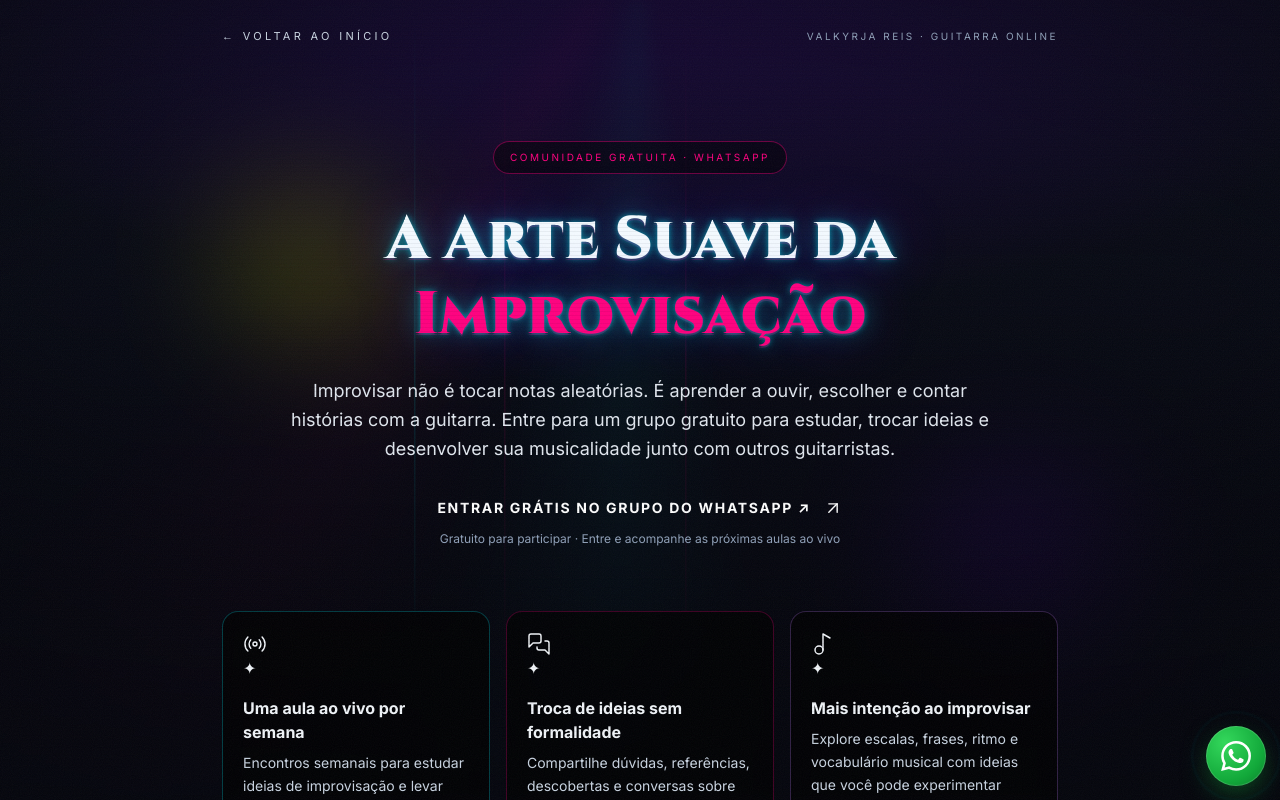
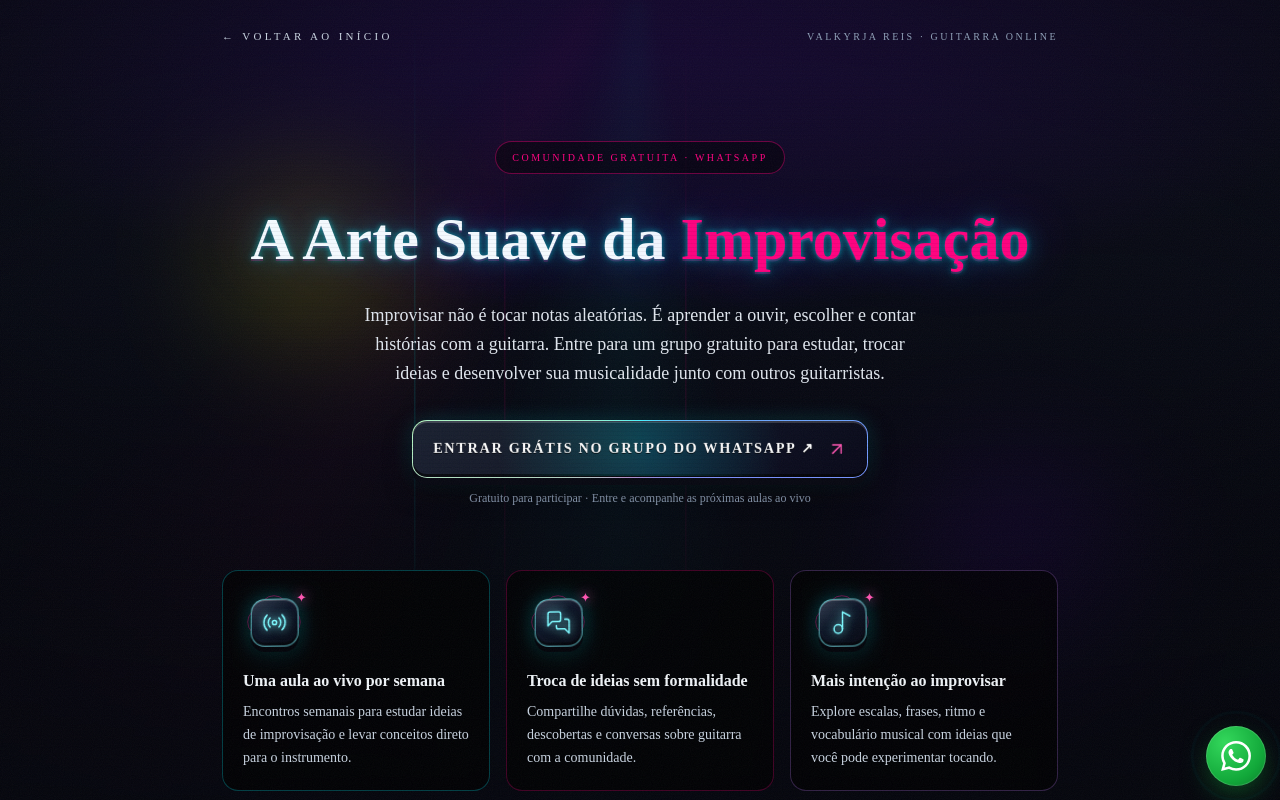
Before and after one commit to henriquefelix8920/77777, a React (Vite) app: page /curso-improviso-na-pentatonica in a window 1280 px wide. Shown: the top 800 px of the page. Built offline with nearby package versions, Linux system fonts and the light colour scheme.

Commit message:
Add cinematic 3D spotlight controls and switch site typography to editorial Bodoni

```diff
--- a/src/index.css
+++ b/src/index.css
@@ -12,8 +12,8 @@
   --color-neon-magenta: #ff007f;
   --color-neon-violet: #7000ff;
   --color-neon-yellow: #ffee00;
-  --font-display: "Cinzel", "Times New Roman", serif;
-  --font-body: "Inter", system-ui, sans-serif;
+  --font-display: "Bodoni Moda", "Bodoni MT", "Didot", serif;
+  --font-body: "Bodoni Moda", "Bodoni MT", "Didot", serif;
 }
 
 :root {
@@ -398,3 +398,150 @@ body {
   opacity: 0;
 }
 .animate-string-vibe { animation: stringVibe 3.4s ease-in-out infinite; }
+
+
+/* ============================================================
+   CINE UI — depth, lens light, tactile 3D and neon glass
+   Inspirado em padrões de spotlight/glow e botões 3D do 21st.dev.
+   ============================================================ */
+.cinema-action {
+  isolation: isolate;
+  perspective: 900px;
+  transform: perspective(900px) rotateX(var(--tilt-x, 0deg)) rotateY(var(--tilt-y, 0deg)) translateY(0);
+  transform-style: preserve-3d;
+  min-height: 58px;
+  padding: 1.05rem 1.45rem;
+  border: 1px solid rgba(125, 249, 255, 0.58);
+  border-radius: 15px;
+  background:
+    linear-gradient(135deg, rgba(20, 27, 47, 0.98), rgba(6, 8, 19, 0.98)) padding-box,
+    conic-gradient(from var(--edge-angle, 0deg), #00f0ff, #7000ff 28%, #ff007f 58%, #ffef70 76%, #00f0ff) border-box;
+  box-shadow:
+    0 2px 0 rgba(255,255,255,.16) inset,
+    0 -3px 0 rgba(0,0,0,.65) inset,
+    0 7px 0 #070811,
+    0 12px 26px rgba(0,0,0,.5),
+    0 0 22px rgba(0,240,255,.16);
+  transform-origin: center;
+  transition: transform 220ms ease, box-shadow 260ms ease, border-color 260ms ease, color 260ms ease;
+  overflow: hidden;
+  text-shadow: 0 1px 0 rgba(0,0,0,.7);
+  -webkit-tap-highlight-color: transparent;
+}
+.cinema-action::before {
+  content: "";
+  position: absolute;
+  z-index: -1;
+  inset: 1px;
+  border-radius: 13px;
+  background: radial-gradient(230px circle at var(--pointer-x, 50%) var(--pointer-y, 50%), rgba(0,240,255,.28), transparent 62%);
+  opacity: .75;
+  transition: opacity 250ms ease;
+}
+.cinema-action::after {
+  content: "";
+  position: absolute;
+  z-index: 0;
+  top: -80%;
+  bottom: -80%;
+  left: -40%;
+  width: 26%;
+  pointer-events: none;
+  transform: rotate(22deg) translateX(-220%);
+  background: linear-gradient(90deg, transparent, rgba(255,255,255,.36), rgba(255,255,255,.04), transparent);
+  filter: blur(2px);
+  transition: transform 800ms cubic-bezier(.2,.8,.2,1);
+}
+.cinema-action:hover {
+  transform: perspective(900px) rotateX(var(--tilt-x, 0deg)) rotateY(var(--tilt-y, 0deg)) translateY(-5px) scale(1.015);
+  color: #fff;
+  border-color: rgba(255,255,255,.75);
+  box-shadow:
+    0 2px 0 rgba(255,255,255,.24) inset,
+    0 -3px 0 rgba(0,0,0,.65) inset,
+    0 10px 0 #070811,
+    0 20px 40px rgba(0,0,0,.56),
+    0 0 30px rgba(0,240,255,.32),
+    0 0 45px rgba(255,0,127,.17);
+}
+.cinema-action:hover::after { transform: rotate(22deg) translateX(750%); }
+.cinema-action:active {
+  transform: perspective(900px) rotateX(0) rotateY(0) translateY(5px) scale(.99);
+  box-shadow: 0 1px 0 rgba(255,255,255,.14) inset, 0 2px 0 #070811, 0 5px 15px rgba(0,0,0,.5);
+}
+.cinema-action__label, .cinema-action__arrow { transform: translateZ(13px); }
+.cinema-action__arrow {
+  color: #ff55b2;
+  transition: transform 250ms ease, color 250ms ease;
+}
+.cinema-action:hover .cinema-action__arrow { transform: translate3d(4px,-3px,18px) rotate(7deg); color: #00f0ff; }
+
+.cinema-icon {
+  position: relative;
+  display: grid;
+  place-items: center;
+  width: 62px;
+  height: 62px;
+  isolation: isolate;
+  perspective: 500px;
+  color: #7df9ff;
+  filter: drop-shadow(0 0 12px rgba(0,240,255,.15));
+  transition: transform 360ms cubic-bezier(.2,.8,.2,1), filter 360ms ease;
+}
+.cinema-icon__core {
+  z-index: 2;
+  display: grid;
+  place-items: center;
+  width: 47px;
+  height: 47px;
+  border-radius: 14px;
+  border: 1px solid rgba(125,249,255,.65);
+  background:
+    linear-gradient(145deg, rgba(255,255,255,.13), transparent 42%),
+    linear-gradient(145deg, rgba(18,32,55,.96), rgba(5,7,17,.98));
+  box-shadow:
+    0 1px 0 rgba(255,255,255,.28) inset,
+    0 -3px 0 rgba(0,0,0,.5) inset,
+    0 5px 0 #03040a,
+    0 9px 18px rgba(0,0,0,.55),
+    0 0 18px rgba(0,240,255,.18);
+  transform: translateZ(14px) rotateX(7deg) rotateY(-8deg);
+  transition: transform 350ms ease, border-color 350ms ease, box-shadow 350ms ease;
+}
+.cinema-icon__glyph { width: 25px; height: 25px; filter: drop-shadow(0 0 5px currentColor); }
+.cinema-icon__orbit {
+  position: absolute;
+  inset: 3px;
+  border: 1px solid rgba(255,0,127,.5);
+  border-radius: 17px;
+  transform: rotate(45deg) scale(.82);
+  transition: transform 450ms cubic-bezier(.2,.8,.2,1), border-color 350ms ease;
+}
+.cinema-icon__spark {
+  position: absolute;
+  z-index: 3;
+  top: -3px;
+  right: -2px;
+  color: #ff55b2;
+  font-size: 13px;
+  text-shadow: 0 0 12px currentColor;
+  transition: transform 350ms ease, color 350ms ease;
+}
+article.group:hover .cinema-icon {
+  transform: translateY(-3px) rotateX(8deg) rotateY(-12deg) scale(1.06);
+  filter: drop-shadow(0 0 16px rgba(0,240,255,.38));
+}
+article.group:hover .cinema-icon__core {
+  transform: translateZ(24px) rotateX(0) rotateY(0);
+  border-color: rgba(255,255,255,.9);
+  box-shadow: 0 1px 0 rgba(255,255,255,.4) inset, 0 -3px 0 rgba(0,0,0,.5) inset, 0 7px 0 #03040a, 0 14px 25px rgba(0,0,0,.6), 0 0 26px rgba(0,240,255,.36);
+}
+article.group:hover .cinema-icon__orbit { transform: rotate(135deg) scale(1.04); border-color: rgba(0,240,255,.8); }
+article.group:hover .cinema-icon__spark { transform: translate(3px,-3px) rotate(45deg) scale(1.25); color: #ffee00; }
+
+@media (prefers-reduced-motion: reduce) {
+  .cinema-action, .cinema-action::after, .cinema-icon, .cinema-icon__core, .cinema-icon__orbit, .cinema-icon__spark {
+    transition: none !important;
+    transform: none !important;
+  }
+}
```
